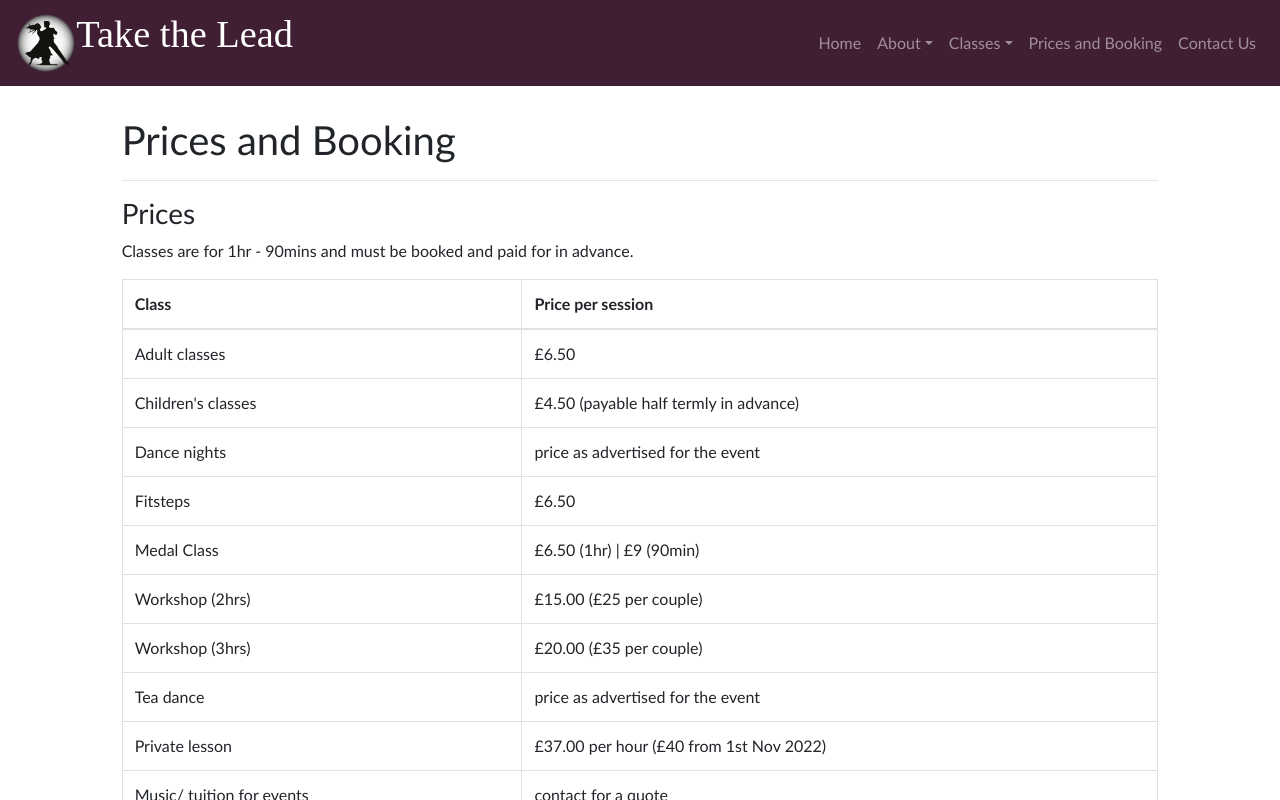
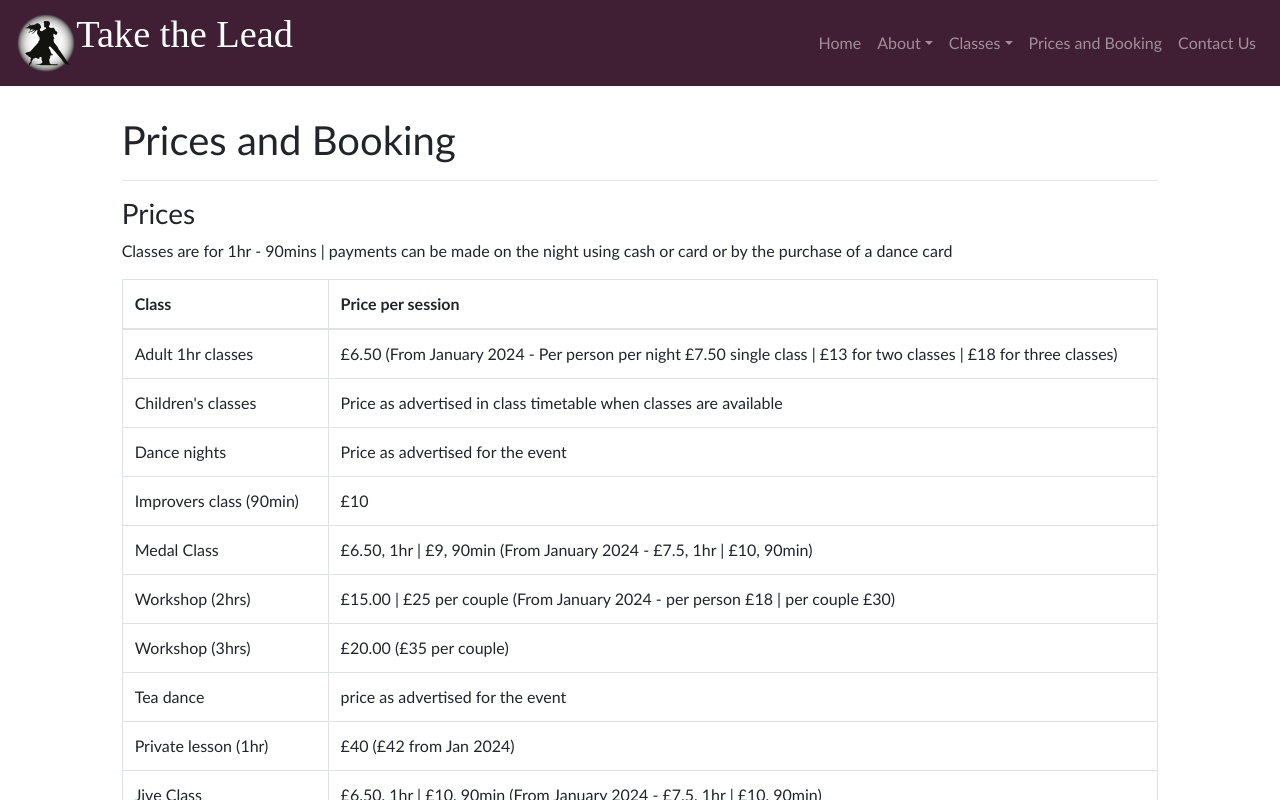
Before and after one commit to laurenashleigh/take-the-lead, a React (Create React App) app: page /booking in a window 1280 px wide. Shown: the top 800 px of the page. Built offline with nearby package versions, Linux system fonts and the light colour scheme.

Commit message:
pricing updates

```diff
--- a/src/components/AboutClass.js
+++ b/src/components/AboutClass.js
@@ -16,8 +16,8 @@ const AboutClass = () => {
                 <h4 className="class-title" id="sequence">Sequence</h4>
                 <p className="class-description">In these classes we learn Sequence dances in a number of different styles from the most popular to the latest ones created.  Sequence dances are set routines that repeat every 16 bars of music and that everyone dances in the same direction around the floor.  They are popular as each partner learns their own set steps and so there is no freestyling element to worry about.</p>
             <hr className="line-break"/>
-                <h4 className="class-title" id="fitsteps">Fitsteps Dance Fitness</h4>
-                <p className="class-description">A great opportunity to get fit with no partner required.  Taking steps from all the Ballroom & Latin dances as well as other genres and adding in some fitness moves, these classes are fun and give you a great workout.  Classes may be available in either Fitsteps FAN (higher energy & impact) or Fitsteps FAB (lower energy and impact) </p>
+                <h4 className="class-title" id="fitsteps">Improvers Class</h4>
+                <p className="class-description">This class is for those who have gained knowledge through Beginner and Beyond Beginner classes and would like to continue to learn and add more complex and interesting steps to their repertoire as well as improve technique </p>
                 <hr className="line-break"/>
                 <h4 className="class-title" id="medal">Medal Classes</h4>
                 <p className="class-description">This is an opportunity to take your dancing further and get recognition for your efforts.  We can work through the many possible exam levels in a variety of both Ballroom & Latin dances as well some additional stand-alone ones such as the Viennese Waltz and the Argentine Tango.</p>
@@ -29,10 +29,10 @@ const AboutClass = () => {
                 <p className="class-description">If you’d like to work on something specific, would like to build a little confidence before joining a class, have private tuition for exam work, develop a dance for your wedding or special event, the private lessons may be for you.  These are offered on Saturday mornings in Kings Lynn. Contact us for availability.</p>
                 <hr className="line-break"/>
                 <h4 className="class-title" id="dance-nights">Dance Nights</h4>
-                <p className="class-description">Once a month at one or more of our locations we hold dance nights which are open to everyone of all levels to just come along and enjoy the social aspect of dance, meet and make friends, practice and just generally have a good time.(These will be on again when COVID restrictions permit)</p>
+                <p className="class-description">Once a month at one or more of our locations we hold dance nights which are open to everyone of all levels to just come along and enjoy the social aspect of dance, meet and make friends, practice and just generally have a good time.</p>
                 <hr className="line-break"/>
                 <h4 className="class-title" id="tea-dance">Tea Dances</h4>
-                <p className="class-description">A new addition, we will be organising periodic afternoon tea dances, either with or without a theme (usually 1940/1950’s if themed) so look out for those in the calendar.  These will include a mini afternoon tea.</p>
+                <p className="class-description">A new addition, we will be organising periodic afternoon tea dances, either with or without a theme (usually 1940/1950’s if themed) so look out for those in the calendar.</p>
                 <hr className="line-break"/>
                 <h4 className="class-title" id="dance-holidays">Dance Holidays</h4>
                 <p className="class-description">Sometimes we organise to go as a group on a dance break. A brilliant way of getting away, doing what we love and for single people who may not like to go alone this is a great way of being with familiar and new faces and there’s always someone to dance with. Make sure we have your email address so you hear about the latest events.</p>
--- a/src/components/PriceAndBooking.js
+++ b/src/components/PriceAndBooking.js
@@ -8,7 +8,7 @@ const PriceAndBooking = () => {
         <h1 className="pricing-header">Prices and Booking</h1>
         <hr />
         <h3>Prices</h3>
-        <p>Classes are for 1hr - 90mins and must be booked and paid for in advance.</p>
+        <p>Classes are for 1hr - 90mins | payments can be made on the night using cash or card or by the purchase of a dance card</p>
         <Table bordered hover>
             <thead>
                 <tr>
@@ -18,28 +18,28 @@ const PriceAndBooking = () => {
             </thead>
             <tbody>
                 <tr>
-                    <td>Adult classes</td>
-                    <td>£6.50</td>
+                    <td>Adult 1hr classes</td>
+                    <td>£6.50 (From January 2024 -  Per person per night £7.50 single class | £13 for two classes | £18 for three classes)</td>
                 </tr>
                 <tr>
                     <td>Children's classes</td>
-                    <td>£4.50 (payable half termly in advance)</td>
+                    <td>Price as advertised in class timetable when classes are available</td>
                 </tr>
                 <tr>
                     <td>Dance nights</td>
-                    <td>price as advertised for the event</td>
+                    <td>Price as advertised for the event</td>
                 </tr>
                 <tr>
-                    <td>Fitsteps</td>
-                    <td>£6.50</td>
+                    <td>Improvers class (90min)</td>
+                    <td>£10</td>
                 </tr>
                 <tr>
                     <td>Medal Class</td>
-                    <td>£6.50 (1hr) | £9 (90min)</td>
+                    <td>£6.50, 1hr | £9, 90min (From January 2024 - £7.5, 1hr | £10, 90min)</td>
                 </tr>
                 <tr>
                     <td>Workshop (2hrs)</td>
-                    <td>£15.00 (£25 per couple)</td>
+                    <td>£15.00 | £25 per couple (From January 2024 - per person £18 | per couple £30)</td>
                 </tr>
                 <tr>
                     <td>Workshop (3hrs)</td>
@@ -50,8 +50,12 @@ const PriceAndBooking = () => {
                     <td>price as advertised for the event</td>
                 </tr>
                 <tr>
-                    <td>Private lesson</td>
-                    <td>£37.00 per hour (£40 from 1st Nov 2022)</td>
+                    <td>Private lesson (1hr)</td>
+                    <td>£40 (£42 from Jan 2024)</td>
+                </tr>
+                <tr>
+                    <td>Jive Class</td>
+                    <td>£6.50, 1hr | £10, 90min (From January 2024 - £7.5, 1hr | £10, 90min)</td>
                 </tr>
                 <tr>
                     <td>Music/ tuition for events</td>
```
